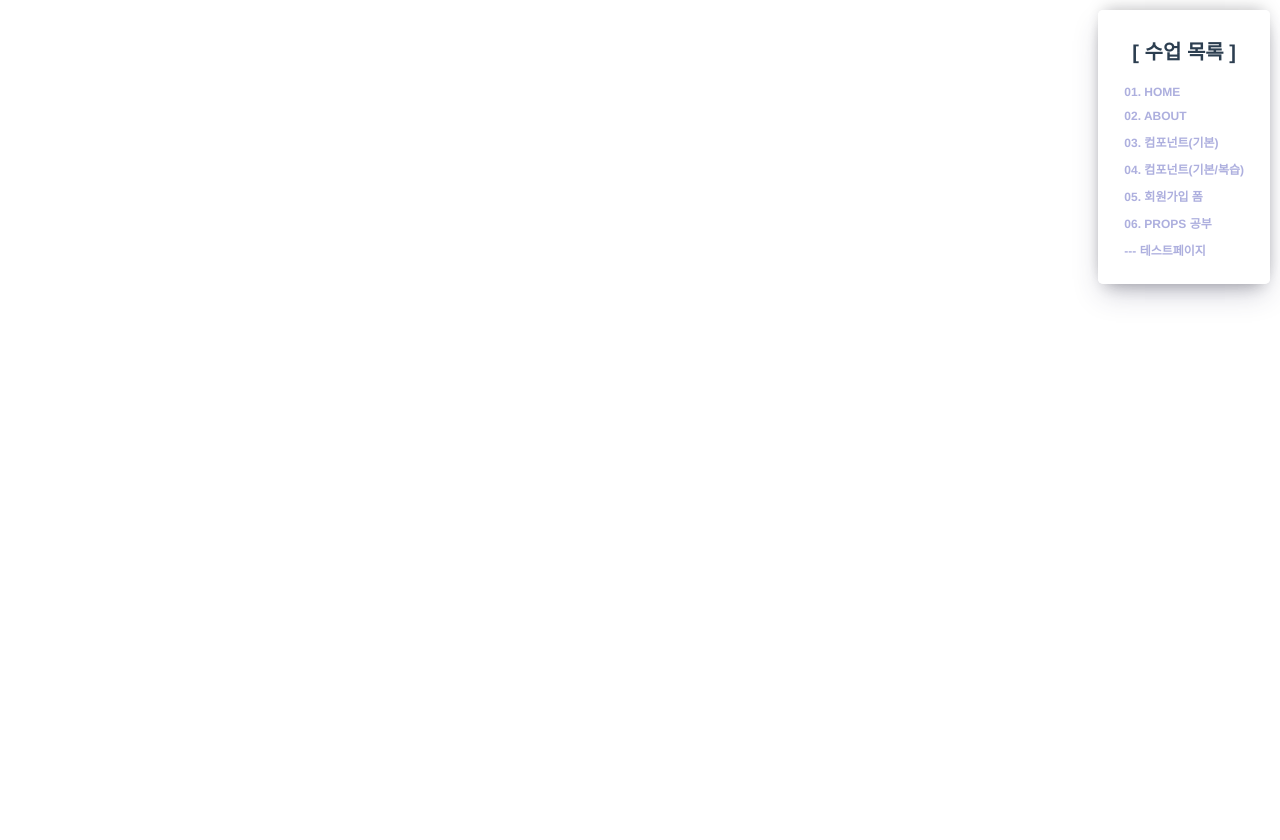
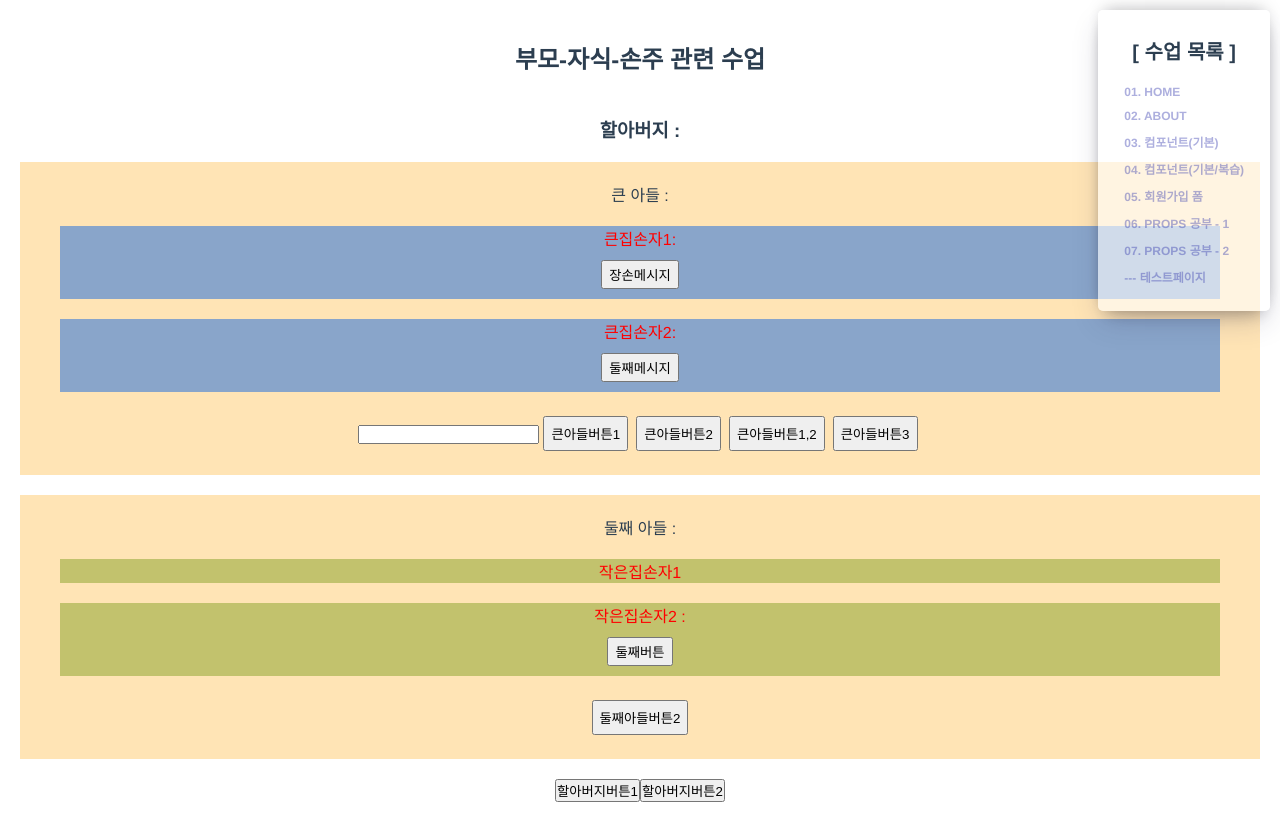
Before and after one commit to eziquexx/YS_JAVA01_VUE_PROJECT, a Vue app: page /props2 in a window 1280 px wide. Before the commit the page ends 800 px from the top, so only its background shows below. Built offline with nearby package versions, Linux system fonts and the light colour scheme.

Commit message:
부모-자식-손주 props 함수-2

```diff
--- a/src/App.vue
+++ b/src/App.vue
@@ -6,7 +6,8 @@
     <router-link to="/basic">03. 컴포넌트(기본)</router-link>
     <router-link to="/testCopy">04. 컴포넌트(기본/복습)</router-link>
     <router-link to="/membership">05. 회원가입 폼</router-link>
-    <router-link to="/props">06. props 공부</router-link>
+    <router-link to="/props1">06. props 공부 - 1</router-link>
+    <router-link to="/props2">07. props 공부 - 2</router-link>
     <router-link to="/test"> --- 테스트페이지</router-link>
   </nav>
   <router-view/>
--- a/src/components/GoodSon10.vue
+++ b/src/components/GoodSon10.vue
@@ -3,9 +3,11 @@
     <p>큰 아들 : {{ message }}</p>
     <cute-g-son11 ref="gson11"/>
     <cute-g-son12 ref="gson12"/>
+    <input type="text" v-model="sndMessage">
     <button @click="clickSon10_1">큰아들버튼1</button>
     <button @click="clickSon10_2">큰아들버튼2</button>
     <button @click="clickSon10">큰아들버튼1,2</button>
+    <button @click="clickSon10_3">큰아들버튼3</button>
   </div>
 </template>
 
@@ -24,6 +26,7 @@ export default {
   data() {
     return {
       message : '',
+      sndMessage : '',
     };
   },
   watch: {
@@ -56,6 +59,10 @@ export default {
       this.$refs.gson11.changeTextColor(idx, data);
       this.$refs.gson12.changeTextColor(idx, data);
     },
+    clickSon10_3() {
+      this. message = '큰아들이 버튼을 눌렀음'
+      this.$refs.gson11.message = this.sndMessage;
+    }
   },
   setup() {
     // Vue 3 Composition API의 setup 함수에서 추가적인 로직을 처리할 수 있습니다.
--- a/src/components/GoodSon20.vue
+++ b/src/components/GoodSon20.vue
@@ -41,9 +41,9 @@ export default {
       this.message = '둘째 아들이 본인의 막내를 호출함';
       this.$refs.gson22.clickMsg();
     },
-    sendOrder(idx, data) {
-      this.$refs.gson11.changeTextColor(idx, data);
-      this.$refs.gson12.changeTextColor(idx, data);
+    changeTextColor(idx, data) {
+      this.$refs.gson21.changeTextColor(idx, data);
+      this.$refs.gson22.changeTextColor(idx, data);
     },
   },
   setup() {
--- a/src/router/index.js
+++ b/src/router/index.js
@@ -5,6 +5,7 @@ import TestViewCopy from '@/views/TestViewCopy.vue'
 import BasicView from '../views/BasicView.vue'
 import MembershipView from '../views/MembershipView.vue'
 import PropsView from '@/views/PropsView.vue'
+import PropsView2 from '@/views/PropsView2.vue'
 
 const routes = [
   {
@@ -41,9 +42,14 @@ const routes = [
     component: MembershipView
   },
   {
-    path: '/props',
-    name: 'props',
+    path: '/props1',
+    name: 'props1',
     component: PropsView
+  },
+  {
+    path: '/props2',
+    name: 'props2',
+    component: PropsView2
   }
 ]
 
--- /dev/null
+++ b/src/views/PropsView2.vue
@@ -0,0 +1,87 @@
+<template>
+  <div class="">
+    <h2>부모-자식-손주 관련 수업</h2>
+    <h3>할아버지 : {{ message }}</h3>
+    <GoodSon10 ref="son10"/>
+    <GoodSon20 ref="son20"/>
+    <input type="button" value="할아버지버튼1" @click="clickGpapa_1">
+    <input type="button" value="할아버지버튼2" @click="clickGpapa_2">
+  </div>
+</template>
+
+<script>
+import GoodSon10 from '@/components/GoodSon10.vue';
+import GoodSon20 from '@/components/GoodSon20.vue';
+export default {
+  name: 'PropsView2',
+  props: {
+    // 문자열 타입의 prop 예시
+    //sampleString: {
+    //  type: String,
+    //  default: ''
+    //},
+    // 숫자 타입의 prop 예시
+    //sampleNumber: {
+    //  type: Number,
+    //  default: 0
+    //},
+    // 배열 타입의 prop 예시
+    //sampleArray: {
+    //  type: Array,
+    //  default: () => []
+    //},
+    // 객체 타입의 prop 예시
+    //sampleObject: {
+    //  type: Object,
+    //  default: () => ({})
+    //}
+  },
+  components: {
+    GoodSon10,
+    GoodSon20
+  },
+  data() {
+    return {
+      message: '',
+    };
+  },
+  watch: {
+
+  },
+  computed: {
+
+  },
+  methods: {
+    clickGpapa_1() {
+      // 둘째 아들의 막내한테 메세지 보내기. 글씨를 파란색으로 바꾸기.
+      this.message = '할아버지가 둘째 아들의 막내 아들 호출함';
+      this.$refs.son20.clickSon20_2();
+    },
+    clickGpapa_2() {
+      // alert('clickGpapa() 시작');
+      //둘째 아들들은 호출해서 글씨 파란색으로 바꾸기
+      this.$refs.son10.changeTextColor(2, 'blue');
+      this.$refs.son20.changeTextColor(2, 'blue');
+      // alert('clickGpapa() 끝');
+    }
+  },
+  setup() {
+    // Vue 3 Composition API의 setup 함수에서 추가적인 로직을 처리할 수 있습니다.
+  },
+  created() {
+    // 컴포넌트가 생성될 때 실행될 로직을 작성합니다.
+  },
+  mounted() {
+    // 컴포넌트가 DOM에 마운트된 직후 실행될 로직을 작성합니다.
+  },
+  unmounted() {
+    // 컴포넌트가 파괴되기 전 실행될 로직을 작성합니다.
+  }
+};
+</script>
+
+<style scoped>
+h2 {
+  margin: 40px 0;
+}
+</style>
```
